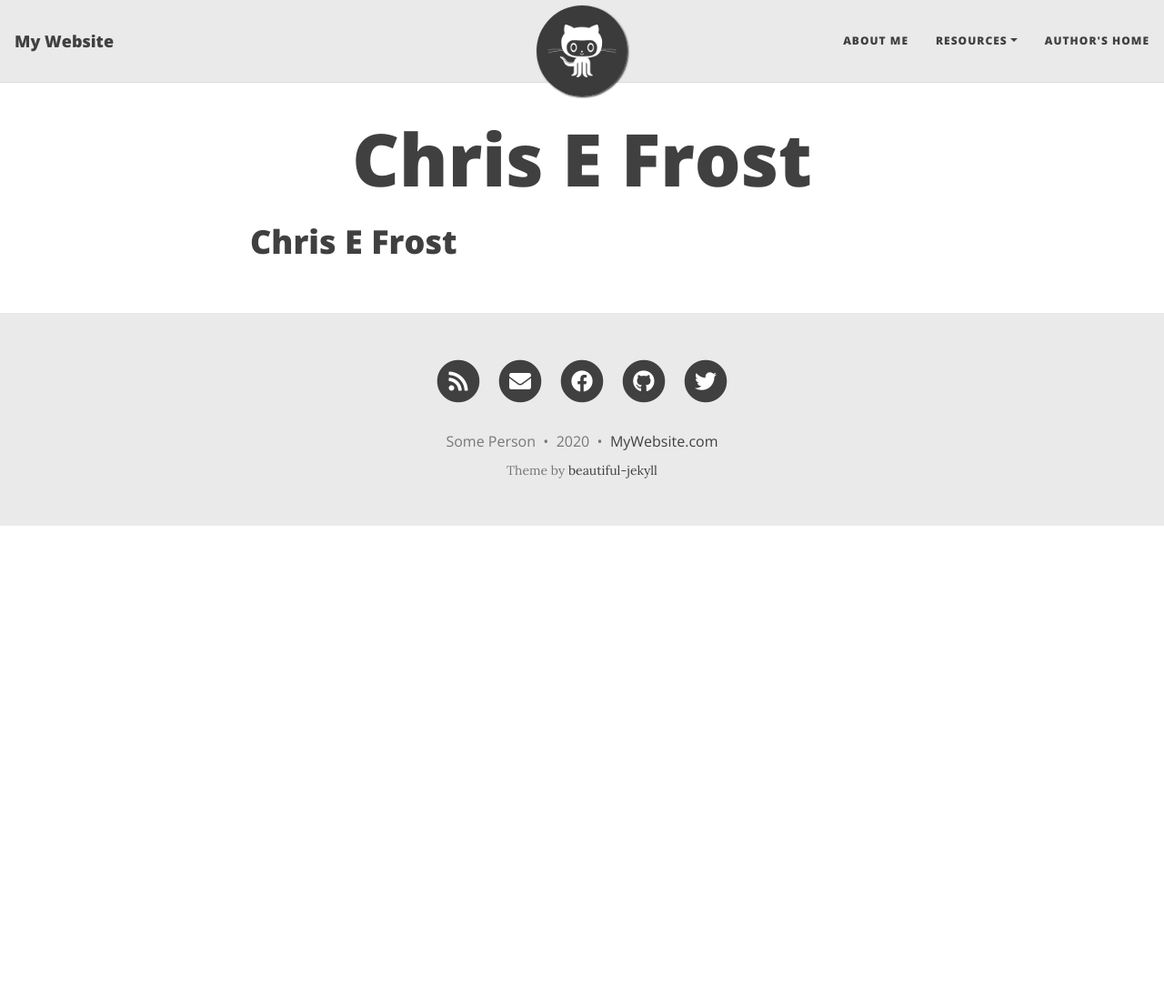
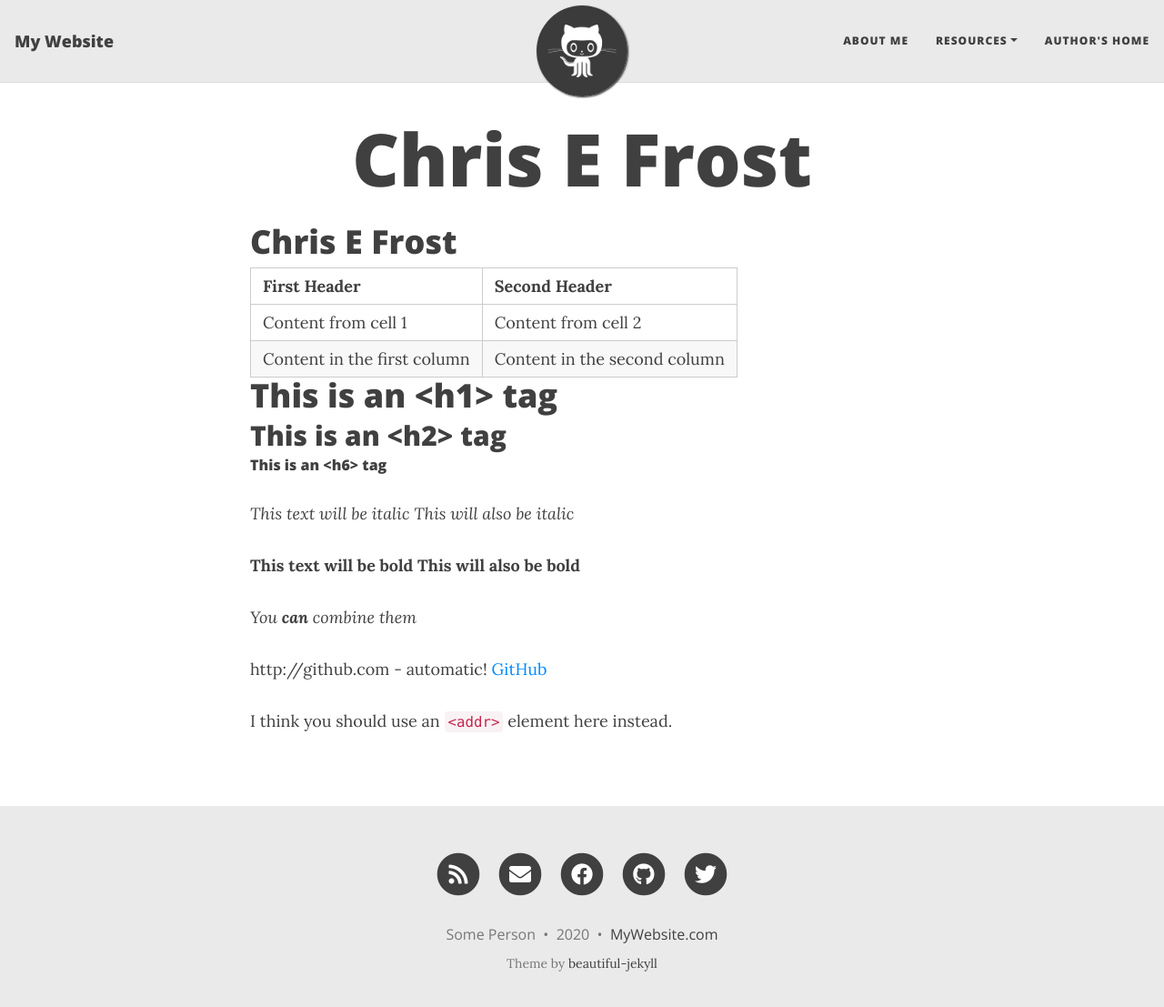
Before and after one commit to chrisefrost/chrisefrost.github.io, a Jekyll site: the page built from index.md, in a window 1280 px wide and 1120 px high. Shown: the top 1107 px of the window at 91% size. Built offline with Jekyll 4.4.1, drawn with Linux system fonts in a browser that asks for light colours; nearby versions of some CDN libraries; our own code applies the rules of GitHub Pages for plain Markdown files; the list of posts is cut into pages by our own code.

Commit message:
Update index.md

```diff
--- a/index.md
+++ b/index.md
@@ -1 +1,28 @@
 # Chris E Frost
+
+First Header | Second Header
+------------ | -------------
+Content from cell 1 | Content from cell 2
+Content in the first column | Content in the second column
+
+
+# This is an <h1> tag
+## This is an <h2> tag
+###### This is an <h6> tag
+
+
+
+*This text will be italic*
+_This will also be italic_
+
+**This text will be bold**
+__This will also be bold__
+
+_You **can** combine them_
+
+
+http://github.com - automatic!
+[GitHub](http://github.com)
+
+I think you should use an
+`<addr>` element here instead.
```
